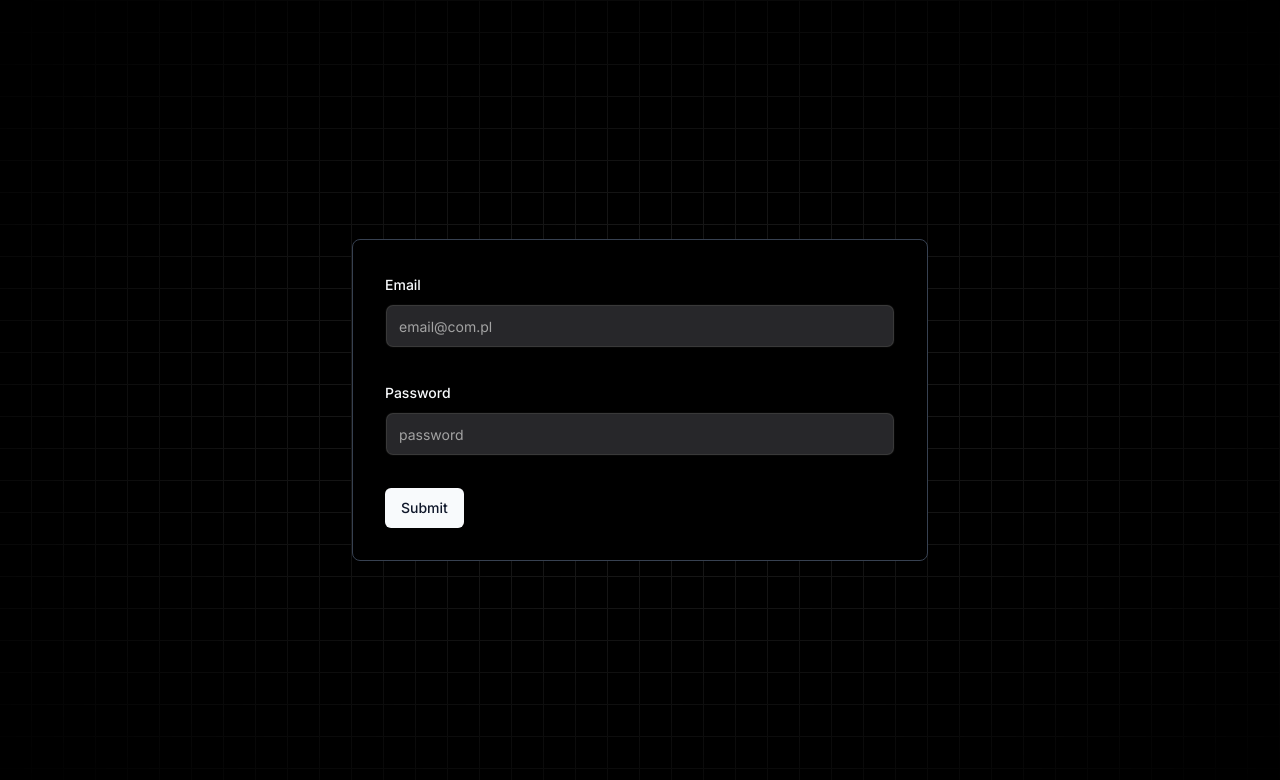
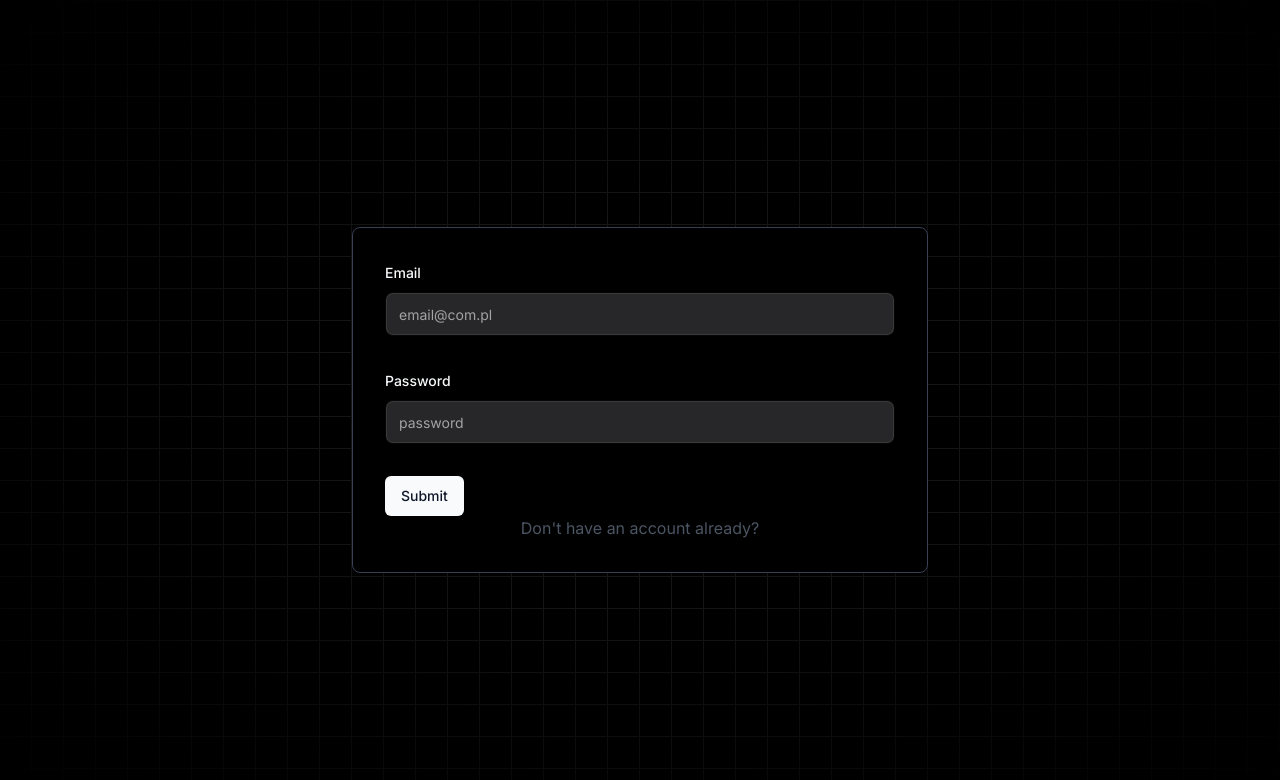
Before and after one commit to Podziuu/realtime-nextjs-chat, a Next.js app: page /login in a window 1280 px wide. Shown: the top 780 px of the page. Built offline with nearby package versions, Linux system fonts and the light colour scheme.

Commit message:
Add links to signup and login page

```diff
--- a/app/(auth)/layout.tsx
+++ b/app/(auth)/layout.tsx
@@ -10,7 +10,7 @@ export default function Layout({
       <div className="h-screen w-full dark:bg-black bg-white  dark:bg-grid-white/[0.1] bg-grid-black/[0.3] absolute flex items-center justify-center">
         <div className="absolute pointer-events-none inset-0 flex items-center justify-center dark:bg-black bg-white [mask-image:radial-gradient(ellipse_at_center,transparent_20%,black)]"></div>
       </div>
-      <div className="max-w-xl bg-black w-full p-8 z-10 border border-gray-700 rounded-lg">
+      <div className="max-w-xl bg-black w-full p-8 z-10 border border-gray-700 rounded-lg flex flex-col items-center">
         {children}
       </div>
     </main>
--- a/app/(auth)/login/page.tsx
+++ b/app/(auth)/login/page.tsx
@@ -13,6 +13,7 @@ import {
   FormMessage,
 } from "@/components/ui/form";
 import { Input } from "@/components/ui/input";
+import Link from "next/link";
 
 const formSchema = z.object({
   email: z.string().email(),
@@ -31,11 +32,14 @@ const page = () => {
   function onSubmit(values: z.infer<typeof formSchema>) {
     console.log(values);
     // TODO: send data to server and redirect to main page
-
   }
   return (
+    <>
       <Form {...form}>
-      <form onSubmit={form.handleSubmit(onSubmit)} className="space-y-8">
+        <form
+          onSubmit={form.handleSubmit(onSubmit)}
+          className="space-y-8 w-full"
+        >
           <FormField
             control={form.control}
             name="email"
@@ -65,6 +69,10 @@ const page = () => {
           <Button type="submit">Submit</Button>
         </form>
       </Form>
+      <Link href="/signup" className="text-gray-600 hover:text-gray-400">
+        Don't have an account already?
+      </Link>
+    </>
   );
 };
 
--- a/app/(auth)/signup/page.tsx
+++ b/app/(auth)/signup/page.tsx
@@ -13,6 +13,7 @@ import {
   FormMessage,
 } from "@/components/ui/form";
 import { Input } from "@/components/ui/input";
+import Link from "next/link";
 
 const formSchema = z.object({
   username: z.string().min(2).max(50),
@@ -40,11 +41,11 @@ const page = () => {
       return;
     }
     // TODO: send data to server and redirect to main page
-
   }
   return (
+    <>
       <Form {...form}>
-      <form onSubmit={form.handleSubmit(onSubmit)} className="space-y-8">
+        <form onSubmit={form.handleSubmit(onSubmit)} className="space-y-8 w-full">
           <FormField
             control={form.control}
             name="username"
@@ -91,7 +92,11 @@ const page = () => {
               <FormItem>
                 <FormLabel>Confirm Password</FormLabel>
                 <FormControl>
-                <Input placeholder="confirm your password" type="password" {...field} />
+                  <Input
+                    placeholder="confirm your password"
+                    type="password"
+                    {...field}
+                  />
                 </FormControl>
                 <FormMessage />
               </FormItem>
@@ -100,6 +105,8 @@ const page = () => {
           <Button type="submit">Submit</Button>
         </form>
       </Form>
+      <Link href="/login" className="text-gray-600 hover:text-gray-400">Have an account already?</Link>
+    </>
   );
 };
 
```
Lines whose indentation alone changed are shown as unchanged.
